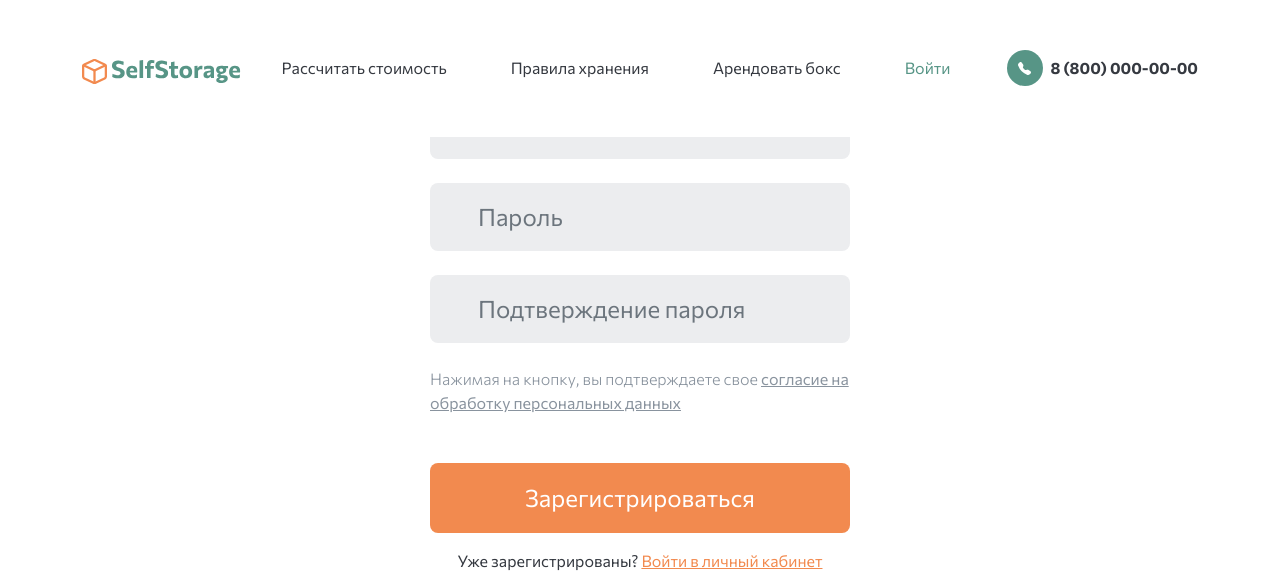
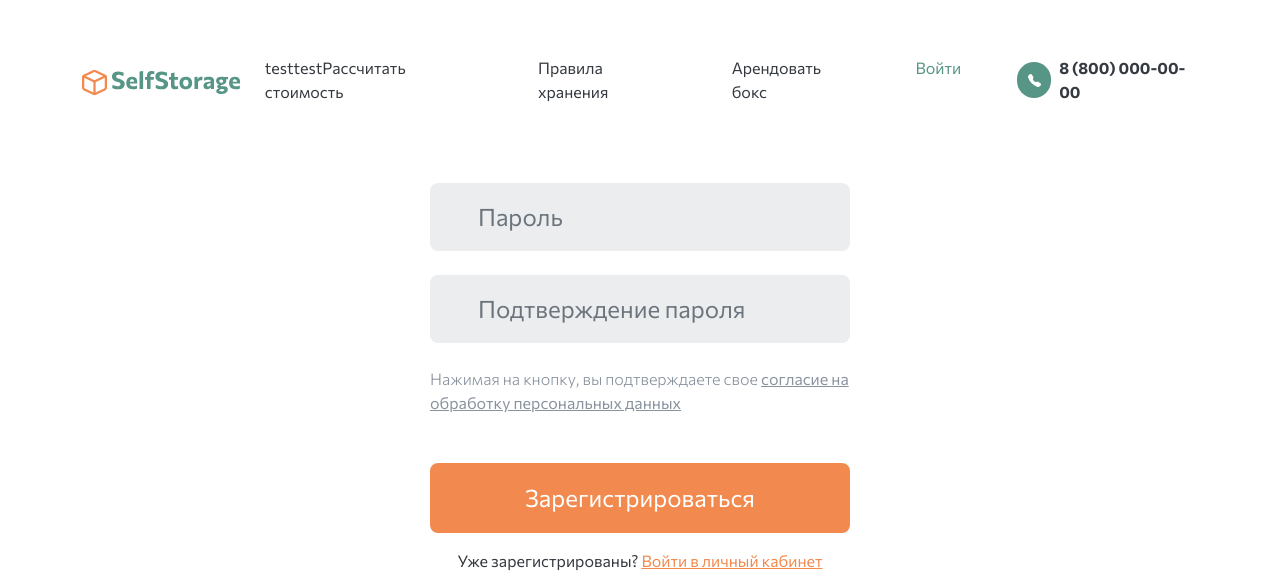
Before and after one commit to VASILIYKAS/SelfStorage-dvm, a Django app: page /register/ in a window 1280 px wide. Shown: the top 572 px of the page. Run offline with Django 5.2, Linux system fonts and the light colour scheme.

Commit message:
TEST после деплоя

```diff
--- a/templates/base.html
+++ b/templates/base.html
@@ -23,7 +23,7 @@
 		<div class="collapse navbar-collapse justify-content-end" id="navbar">
 			<ul class="navbar-nav">
 				<li class="nav-item me-5">
-					<a class="nav-link SelfStorage_black" href="{% url 'index' %}#calculated">Рассчитать стоимость</a>
+					<a class="nav-link SelfStorage_black" href="{% url 'index' %}#calculated">testtestРассчитать стоимость</a>
 				</li>
 				<li class="nav-item me-5">
 					<a class="nav-link SelfStorage_black" href="{% url 'faq' %}">Правила хранения</a>
```
